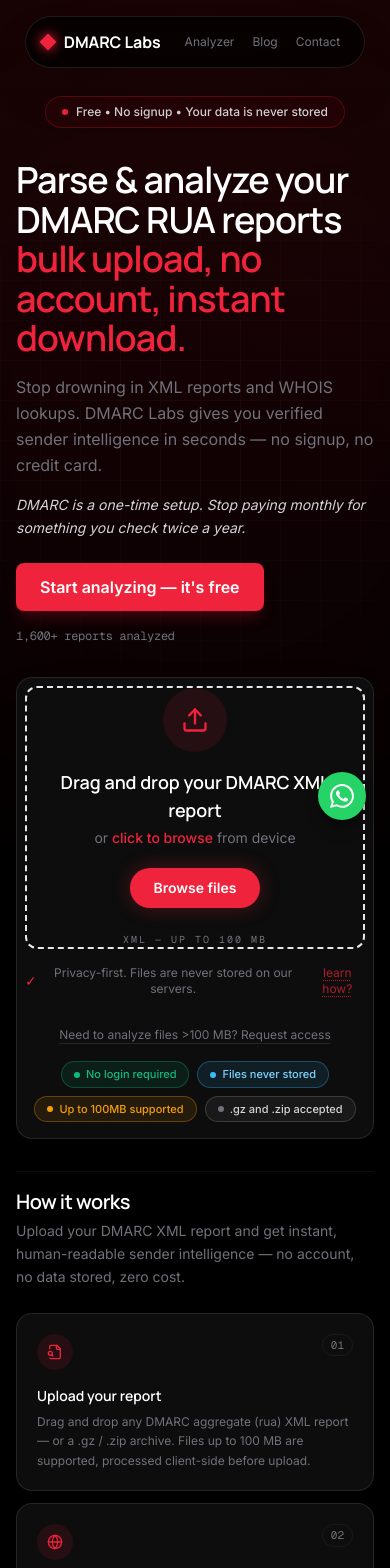
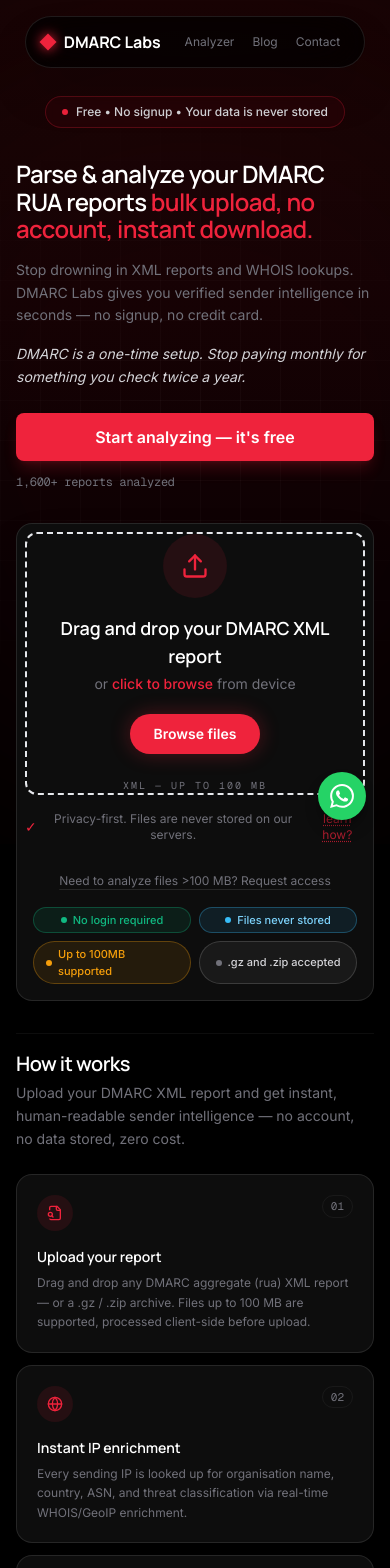
Before and after one commit to devashishsingh/dmarclabs, a Next.js app in the folder frontend/: page / in a window 390 px wide. Shown: the top 1568 px of the page. Built offline with nearby package versions, Linux system fonts and the light colour scheme; no server answers.

Commit message:
homepage: responsive polish (mobile hero scale, 2x2 badges, full-width CTA on mobile, 1-col trust signals on mobile)

```diff
--- a/frontend/app/HomePageClient.tsx
+++ b/frontend/app/HomePageClient.tsx
@@ -259,21 +259,21 @@
       {/* Hero */}
       {appState === 'idle' && (
         <div className="space-y-4">
-          <h1 className="text-4xl sm:text-5xl md:text-6xl font-semibold text-text-primary tracking-tight leading-[1.1] font-display">
+          <h1 className="text-2xl sm:text-4xl md:text-5xl lg:text-6xl font-semibold text-text-primary tracking-tight leading-[1.15] sm:leading-[1.1] font-display">
             Parse &amp; analyze your DMARC RUA reports{' '}
             <span className="text-accent">bulk upload, no account, instant download.</span>
           </h1>
-          <p className="text-text-muted text-base sm:text-lg max-w-xl leading-relaxed">
+          <p className="text-text-muted text-sm sm:text-base md:text-lg max-w-xl leading-relaxed">
             Stop drowning in XML reports and WHOIS lookups.
             DMARC Labs gives you verified sender intelligence in seconds — no signup, no credit card.
           </p>
-          <p className="text-text-secondary text-sm sm:text-base max-w-xl leading-relaxed italic">
+          <p className="text-text-secondary text-sm sm:text-base max-w-xl leading-relaxed italic break-words">
             DMARC is a one-time setup. Stop paying monthly for something you check twice a year.
           </p>
-          <div className="flex flex-wrap items-center gap-4 pt-2">
+          <div className="flex flex-wrap items-center gap-3 sm:gap-4 pt-2">
             <a
               href="#upload"
-              className="inline-flex items-center justify-center gap-2 px-6 py-3 rounded-lg bg-accent text-white text-base font-semibold hover:bg-accent-hover transition-colors min-h-[48px] shadow-lg shadow-accent/20"
+              className="inline-flex w-full sm:w-auto items-center justify-center gap-2 px-6 py-3 rounded-lg bg-accent text-white text-base font-semibold hover:bg-accent-hover transition-colors min-h-[48px] shadow-lg shadow-accent/20"
             >
               Start analyzing — it&apos;s free
             </a>
@@ -325,22 +325,22 @@
             </button>
           </div>
 
-          {/* Reassurance badges directly below the upload zone */}
-          <div className="flex flex-wrap justify-center gap-2 px-4 pb-4">
-            <span className="inline-flex items-center gap-1.5 rounded-full px-3 py-1 text-[11px] font-medium border border-success/30 bg-success/10 text-success">
-              <span className="h-1.5 w-1.5 rounded-full bg-success" aria-hidden="true" />
+          {/* Reassurance badges directly below the upload zone — 2x2 on mobile, single row on desktop */}
+          <div className="grid grid-cols-2 sm:flex sm:flex-wrap sm:justify-center gap-2 px-4 pb-4">
+            <span className="inline-flex items-center justify-center sm:justify-start gap-1.5 rounded-full px-3 py-1 text-[11px] font-medium border border-success/30 bg-success/10 text-success">
+              <span className="h-1.5 w-1.5 rounded-full bg-success flex-shrink-0" aria-hidden="true" />
               No login required
             </span>
-            <span className="inline-flex items-center gap-1.5 rounded-full px-3 py-1 text-[11px] font-medium border border-sky-400/30 bg-sky-400/10 text-sky-300">
-              <span className="h-1.5 w-1.5 rounded-full bg-sky-400" aria-hidden="true" />
+            <span className="inline-flex items-center justify-center sm:justify-start gap-1.5 rounded-full px-3 py-1 text-[11px] font-medium border border-sky-400/30 bg-sky-400/10 text-sky-300">
+              <span className="h-1.5 w-1.5 rounded-full bg-sky-400 flex-shrink-0" aria-hidden="true" />
               Files never stored
             </span>
-            <span className="inline-flex items-center gap-1.5 rounded-full px-3 py-1 text-[11px] font-medium border border-warning/30 bg-warning/10 text-warning">
-              <span className="h-1.5 w-1.5 rounded-full bg-warning" aria-hidden="true" />
+            <span className="inline-flex items-center justify-center sm:justify-start gap-1.5 rounded-full px-3 py-1 text-[11px] font-medium border border-warning/30 bg-warning/10 text-warning">
+              <span className="h-1.5 w-1.5 rounded-full bg-warning flex-shrink-0" aria-hidden="true" />
               Up to 100MB supported
             </span>
-            <span className="inline-flex items-center gap-1.5 rounded-full px-3 py-1 text-[11px] font-medium border border-white/15 bg-white/5 text-text-secondary">
-              <span className="h-1.5 w-1.5 rounded-full bg-text-muted" aria-hidden="true" />
+            <span className="inline-flex items-center justify-center sm:justify-start gap-1.5 rounded-full px-3 py-1 text-[11px] font-medium border border-white/15 bg-white/5 text-text-secondary">
+              <span className="h-1.5 w-1.5 rounded-full bg-text-muted flex-shrink-0" aria-hidden="true" />
               .gz and .zip accepted
             </span>
           </div>
@@ -613,8 +613,8 @@
         ))}
       </div>
 
-      {/* Trust signals */}
-      <div className="grid grid-cols-2 lg:grid-cols-4 gap-2 sm:gap-3">
+      {/* Trust signals — 1 col mobile, 2x2 tablet, 4 across desktop */}
+      <div className="grid grid-cols-1 sm:grid-cols-2 lg:grid-cols-4 gap-2 sm:gap-3">
         {[
           { icon: Lock, label: 'Zero persistence', desc: 'Files are never written to disk' },
           { icon: ShieldCheck, label: 'GDPR compliant', desc: 'In-memory only, no cookies' },
--- a/frontend/components/FileUpload.tsx
+++ b/frontend/components/FileUpload.tsx
@@ -156,7 +156,7 @@
               opacity-0 scale-95 group-hover:opacity-100 group-hover:scale-100 transition-all duration-150 origin-bottom z-50"
           >
             <span className="block font-semibold text-text-primary mb-1.5">How your privacy is protected</span>
-            When you upload a file, it is written to the server&apos;s ephemeral RAM — never to any disk, database, or object storage. The file buffer is passed directly to the XML parser in memory, and the raw bytes are discarded immediately after parsing completes. Parsed results are stored in a Node.js <code className="text-accent/80">Map</code> keyed to a randomly generated session ID, and are evicted automatically after 30 minutes via a TTL timer. No file content, IP address, or personal data is logged or persisted. When you click &quot;Delete data&quot;, or when the session expires, the entry is removed from the Map and becomes unreachable — there is no recovery path, no backup, and no third-party service that received the data.
+            When you upload a file, it is written to the server&apos;s ephemeral RAM — never to any disk, database, or object storage. The file buffer is passed directly to the XML parser in memory, and the raw bytes are discarded immediately after parsing completes. Parsed results are stored in a Node.js <code className="text-accent/80">Map</code> keyed to a randomly generated session ID, and are evicted automatically after 1 hour via a TTL timer. No file content, IP address, or personal data is logged or persisted. When you click &quot;Delete data&quot;, or when the session expires, the entry is removed from the Map and becomes unreachable — there is no recovery path, no backup, and no third-party service that received the data.
           </span>
         </span>
       </p>
```
Also changed, not shown: 1 other file (tests, documents, lock files or other folders).
